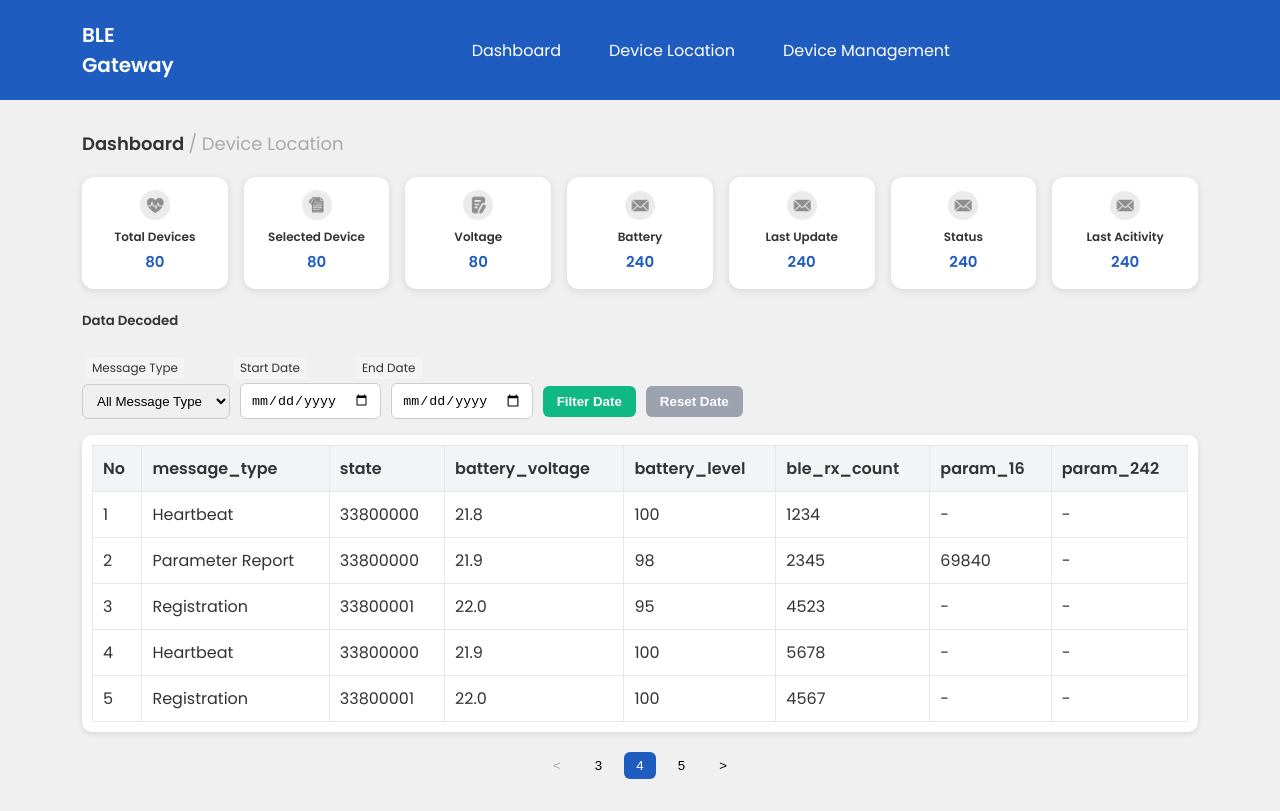
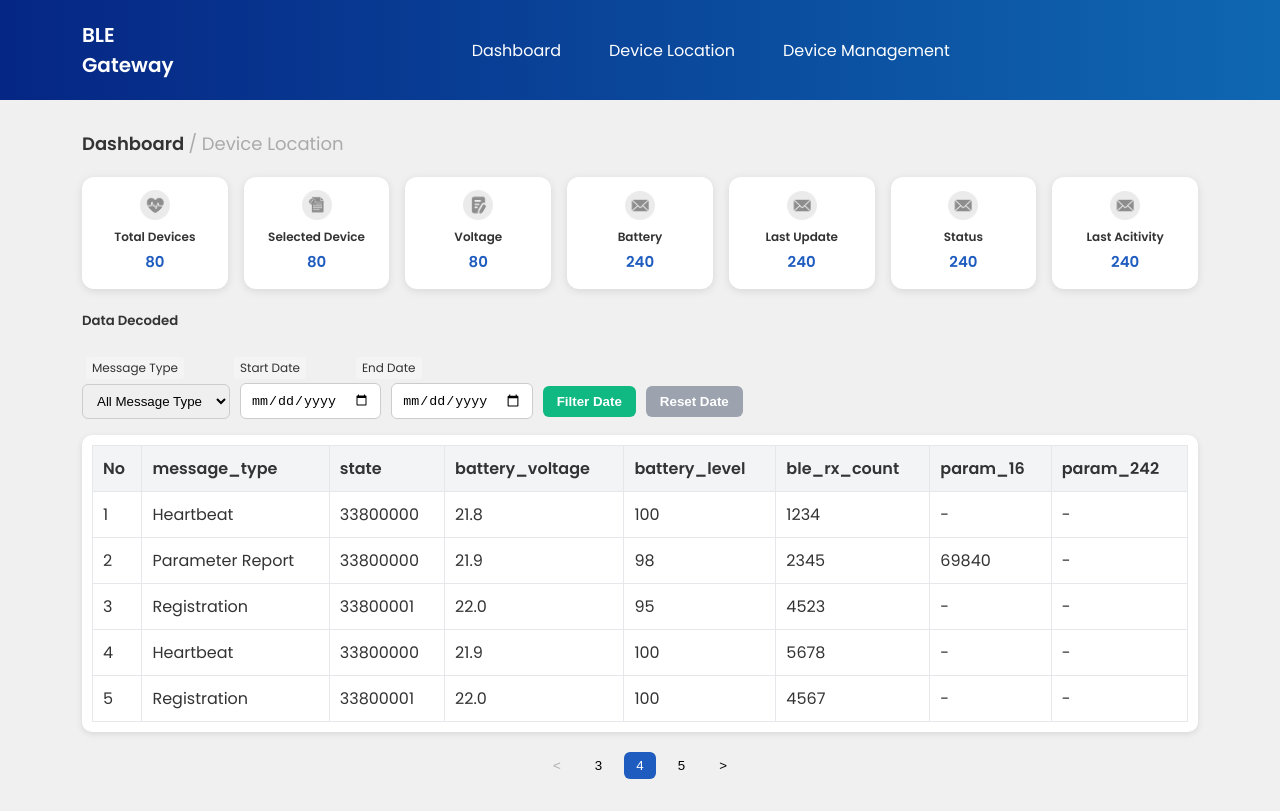
Before and after one commit to syifacts/ble_gateway, a website built with webpack: page src/templates/index.html in a window 1280 px wide. Built offline with nearby package versions, Linux system fonts and the light colour scheme; files whose address does not match are found by name.

Commit message:
gradasi warna topbar

```diff
--- a/src/public/styles/style.css
+++ b/src/public/styles/style.css
@@ -8,7 +8,7 @@ body {
 
 /* Topbar Navigation */
 .topbar {
-  background: #1f5cbf;
+  background: linear-gradient(to right, #052684, #0F67B1);
   color: white;
   width: 100%;
   height: 100px;
```
